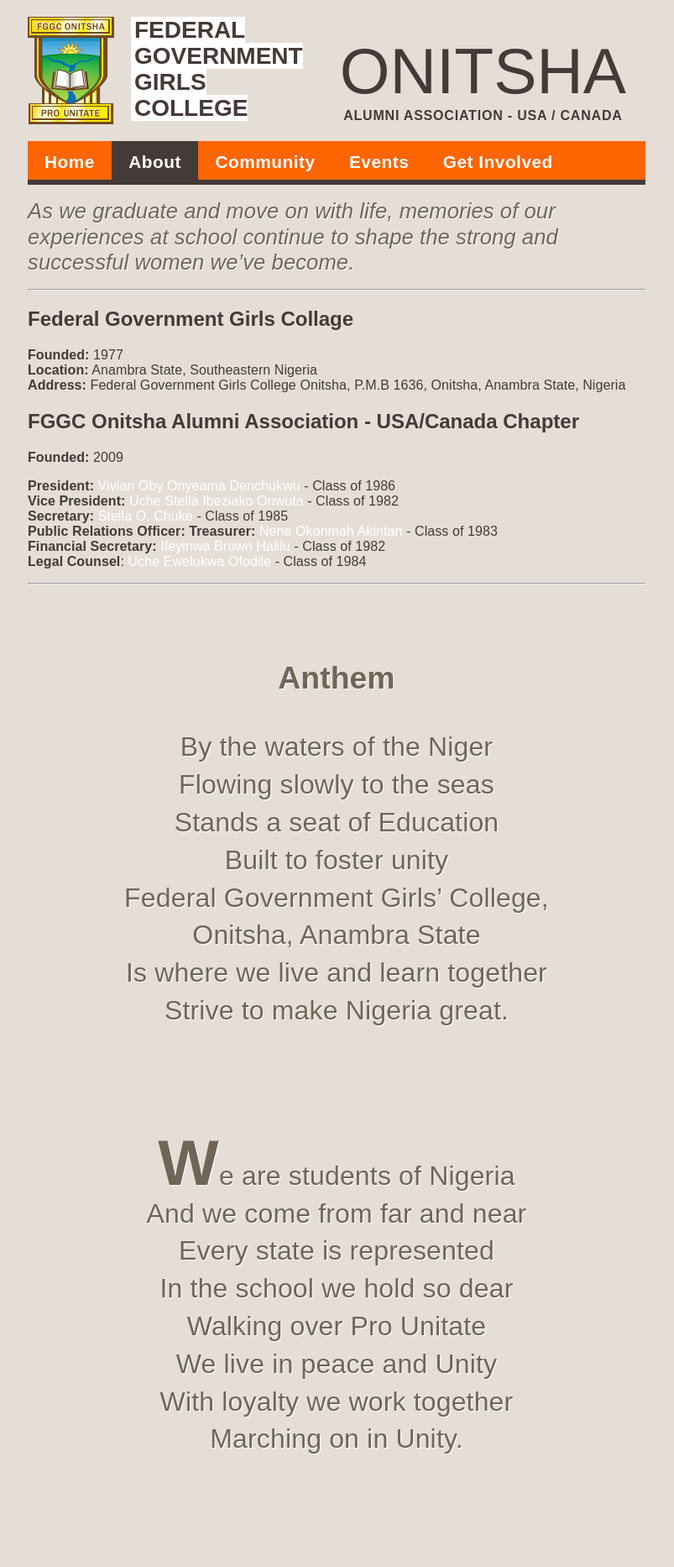
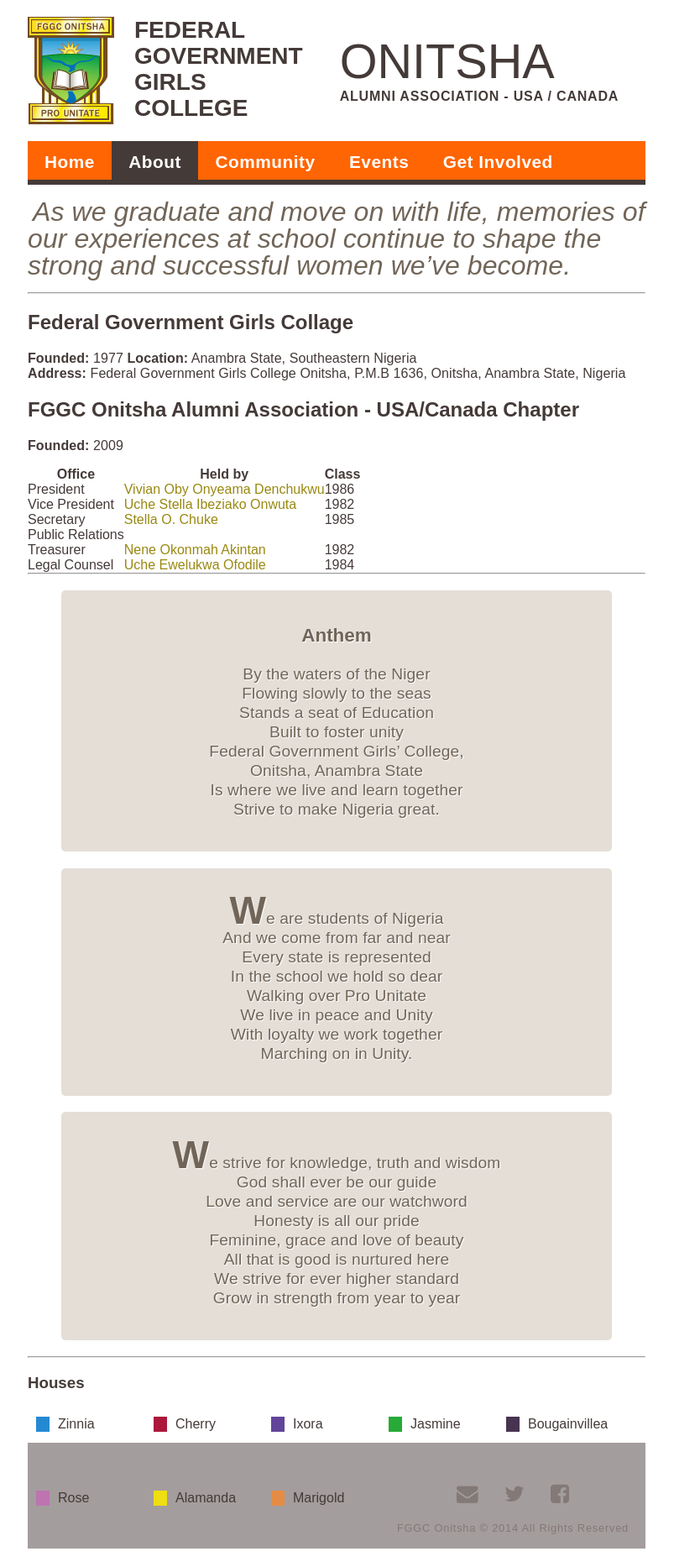
Before and after one commit to fggconitsha/fggconitsha, a Jekyll site: the page built from about.md, in a window 1280 px wide. Shown: the top 1866 px of the page at 84% size, without its empty margins (207-1010 px from the left). Built offline with Jekyll 4.4.1, drawn with Linux system fonts in a browser that asks for light colours; nearby versions of some CDN libraries; Markdown is read by kramdown in place of the engine named in the settings.

Commit message:
some gen stylling

```diff
--- a/_includes/header.html
+++ b/_includes/header.html
@@ -8,7 +8,7 @@
 	  <h1><a href="/">GIRLS</a></h1>
 	  <h1><a href="/">COLLEGE</a></h1>
 	</div>
-	<div>
+	<div class="loc">
 	  <h2>ONITSHA</h2>
 	  <h3>ALUMNI ASSOCIATION - USA / CANADA</h3>
 	</div>
--- a/about.md
+++ b/about.md
@@ -16,13 +16,29 @@
 ## FGGC Onitsha Alumni Association - USA/Canada Chapter
 **Founded:** 2009
 
-**President:**  <a href="#mailto:vivian.onyeama@fggconitsha.com" class="email">Vivian Oby Onyeama Denchukwu</a> - Class of 1986
-**Vice President:** <a href="#mailto:stella.ibeziako@fggconitsha.com" class="email">Uche Stella Ibeziako Onwuta </a>- Class of 1982
-**Secretary:** <a href="#mailto:stella.chuke@fggconitsha.com" class="email">Stella O. Chuke</a> - Class of 1985
-**Public Relations Officer:**
-**Treasurer:** <a href="#mailto:nene.okonmah@fggconitsha.com" class="email">Nene Okonmah Akintan</a> - Class of 1983
-**Financial Secretary:** <a href="#mailto:ifeyinwa.brown@fggconitsha.com" class="email">Ifeyinwa Brown Halilu</a> - Class of 1982
-**Legal Counsel**: <a href="#mailto:uche.ewelukwa@fggconitsha.com" class="email">Uche Ewelukwa Ofodile</a> - Class of 1984
+<table>
+  <tr>
+    <th>Office</th><th>Held by</th><th>Class</th>
+  </tr>
+  <tr>
+    <td>President</td><td><a href="#mailto:vivian.onyeama@fggconitsha.com" class="email">Vivian Oby Onyeama Denchukwu</a></td><td>1986</td>
+  </tr>
+  <tr>
+    <td>Vice President</td><td><a href="#mailto:stella.ibeziako@fggconitsha.com" class="email">Uche Stella Ibeziako Onwuta</a></td><td>1982</td>
+  </tr>
+  <tr>
+    <td>Secretary</td><td><a href="#mailto:stella.chuke@fggconitsha.com" class="email">Stella O. Chuke</a></td><td>1985</td>
+  </tr>
+  <tr>
+    <td>Public Relations</td><td></td><td></td>
+  </tr>
+  <tr>
+    <td>Treasurer</td><td><a href="#mailto:nene.okonmah@fggconitsha.com" class="email">Nene Okonmah Akintan</a></td><td>1982</td>
+  </tr>
+  <tr>
+    <td>Legal Counsel</td><td><a href="#mailto:uche.ewelukwa@fggconitsha.com" class="email">Uche Ewelukwa Ofodile</a></td><td>1984</td>
+  </tr>
+</table>
 
 ----
 > ### Anthem
--- a/css/main.css
+++ b/css/main.css
@@ -6,8 +6,8 @@
 }
 
 body {
-  background-color: #e4ded7;
-/*  background-color: #fff;*/
+  /*background-color: #e4ded7;*/
+  background-color: #fff;
   color: #443a38;
   font-family: Arial, Helvetica, sans-serif;
 }
@@ -24,6 +24,9 @@
 a:hover,
 a:focus {
   background-color: #443a38;
+}
+table a {
+  color: #998811;
 }
 /*.posts h2 {
     padding-bottom: 2px;
@@ -106,7 +109,7 @@
   background-color: #443a38;
 }
 header h2 {
-  font-size: 4.8em;
+  font-size: 3.6em;
   padding-top: 20px;
   font-weight: 200;
 }
@@ -117,6 +120,9 @@
   letter-spacing: 0.05em;
 }
 
+#loc {
+  text-align: center;
+}
 .pure-menu.pure-menu-horizontal {
   background-color: #ff6502;
   height: 52px;
@@ -190,27 +196,28 @@
 
 em {
   color: #716558;
+  padding: 6px;
+  /*background-color: #e4ded7;*/
   text-align: center;
-  font-size: 1.6em;
-  text-shadow: 1px 1px 1px rgba(255,255,255,0.8);
-  line-height: 1.2em;
+  font-size: 2em;
+  /*text-shadow: 1px 1px 1px rgba(255,255,255,0.8);*/
+  line-height: 1em;
 }
-em:first-child:first-letter {
+/*em:first-child:first-letter {
   font-weight: 900;
   font-size: 2em;
-}
+}*/
 
 blockquote {
   color: #716558;
-  font-size: 2em;
-  line-height: 1.4em;
+  font-size: 1.2em;
+  line-height: 1.2em;
   text-align: center;
-/*  background-color: #ccc;*/
+  background-color: #e4ded7;
 	padding: 20px;
-/*	width: 400px;*/
   text-shadow: 1px 1px 1px rgba(255,255,255,1.0);
-/*	-moz-border-radius: 5px;*/
-/*	-webkit-border-radius: 5px;*/
+	-moz-border-radius: 5px;
+	-webkit-border-radius: 5px;
 }
 blockquote p:first-child:first-letter {
 	font-weight: 900;
@@ -251,8 +258,10 @@
 }
 .zinnia, .cherry, .ixora, .jasmine, .bougainvillea, .rose, .alamanda, .marigold {
   padding-left: 10px;
+  float: left;
   display: block;
-  margin: 10px;
+  width: 120px;
+  margin: 10px 10px 60px 10px;
 }
 
 .zinnia {
```
